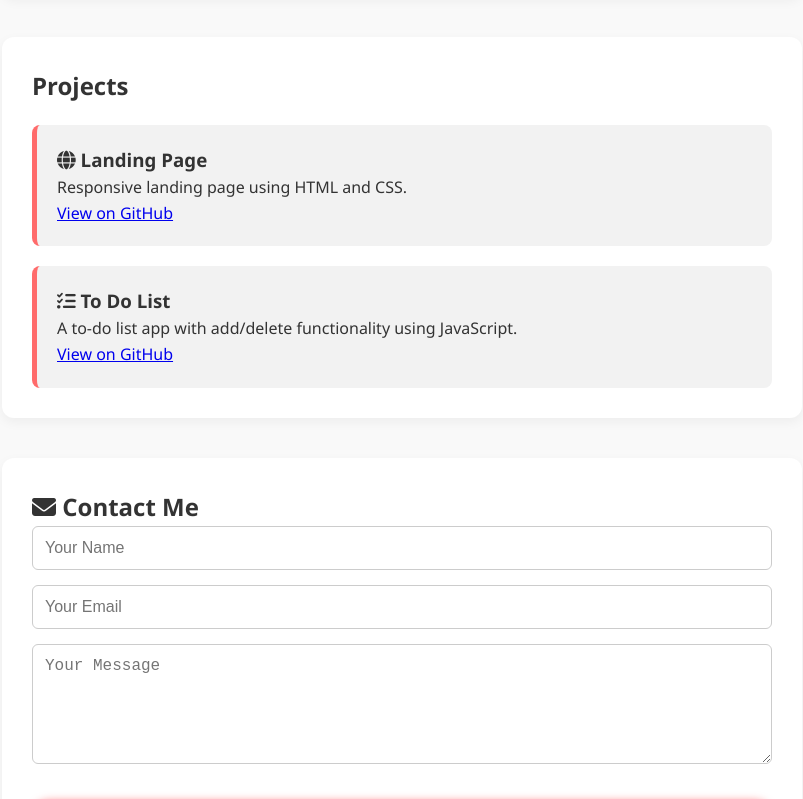
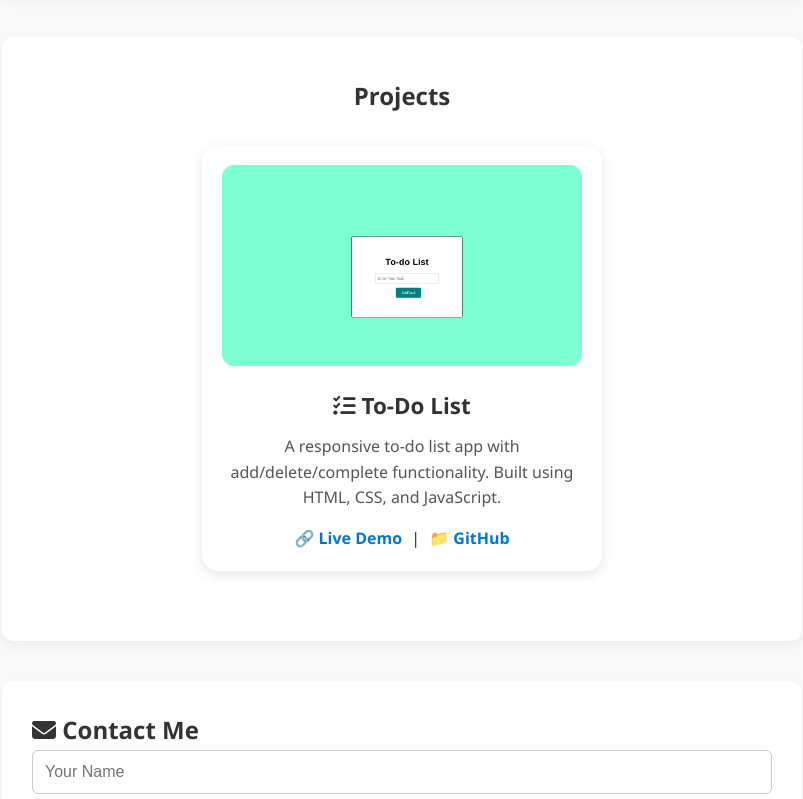
Before and after one commit to mdasad8897/Portfolio, a plain HTML site: page index.html in a window 1280 px wide. Shown: the part 741-1540 px from the top of the page, without its empty margins (238-1041 px from the left). Drawn offline with nearby package versions, Linux system fonts and the light colour scheme.

Commit message:
Added new feature

```diff
--- a/index.html
+++ b/index.html
@@ -34,19 +34,19 @@
   </section>
 
   <!-- Projects Section -->
-  <section class="projects" data-aos="fade-left">
-    <h2>Projects</h2>
-    <div class="project-card">
-      <h3><i class="fas fa-globe"></i> Landing Page</h3>
-      <p>Responsive landing page using HTML and CSS.</p>
-      <a href="https://github.com/mdasad8897/Landing-page" target="_blank">View on GitHub</a>
-    </div>
-    <div class="project-card">
-      <h3><i class="fas fa-tasks"></i> To Do List</h3>
-      <p>A to-do list app with add/delete functionality using JavaScript.</p>
-      <a href="https://github.com/mdasad8897/To-do-app/tree/main" target="_blank">View on GitHub</a>
-    </div>
-  </section>
+ <section class="projects" data-aos="fade-left">
+  <h2>Projects</h2>
+
+
+  <!-- To-Do App Project -->
+  <div class="project-card">
+    <img src="todo-desktop.png" alt="To-Do App Screenshot" />
+    <h3><i class="fas fa-tasks"></i> To-Do List</h3>
+    <p>A responsive to-do list app with add/delete/complete functionality. Built using HTML, CSS, and JavaScript.</p>
+    <a href="https://taupe-crepe-4857c9.netlify.app" target="_blank">🔗 Live Demo</a> |
+    <a href="https://github.com/mdasad8897/todo-app" target="_blank">📁 GitHub</a>
+  </div>
+</section>
 
   <!-- Contact Section -->
   <section class="contact" id="contact" data-aos="fade-up">
--- a/style.css
+++ b/style.css
@@ -70,17 +70,47 @@ ul li i {
   color: #666;
 }
 
+.projects {
+  padding: 40px 20px;
+  text-align: center;
+}
+
 .project-card {
-  background: #f2f2f2;
+  max-width: 400px;
+  margin: 30px auto;
+  background-color: #fff;
+  border-radius: 16px;
+  box-shadow: 0 4px 12px rgba(0, 0, 0, 0.1);
   padding: 20px;
-  margin-top: 20px;
-  border-left: 5px solid #ff6b6b;
-  border-radius: 8px;
+  transition: transform 0.3s ease;
 }
 
 .project-card:hover {
   transform: translateY(-5px);
-  box-shadow: 0 10px 20px rgba(0,0,0,0.1);
+}
+
+.project-card img {
+  width: 100%;
+  border-radius: 12px;
+  margin-bottom: 15px;
+}
+
+.project-card h3 {
+  font-size: 1.4rem;
+  margin-bottom: 10px;
+}
+
+.project-card p {
+  font-size: 1rem;
+  color: #555;
+  margin-bottom: 15px;
+}
+
+.project-card a {
+  margin: 0 5px;
+  text-decoration: none;
+  color: #0077cc;
+  font-weight: bold;
 }
 
 .contact input,
```
Also changed, not shown: todo-desktop.png (added).
